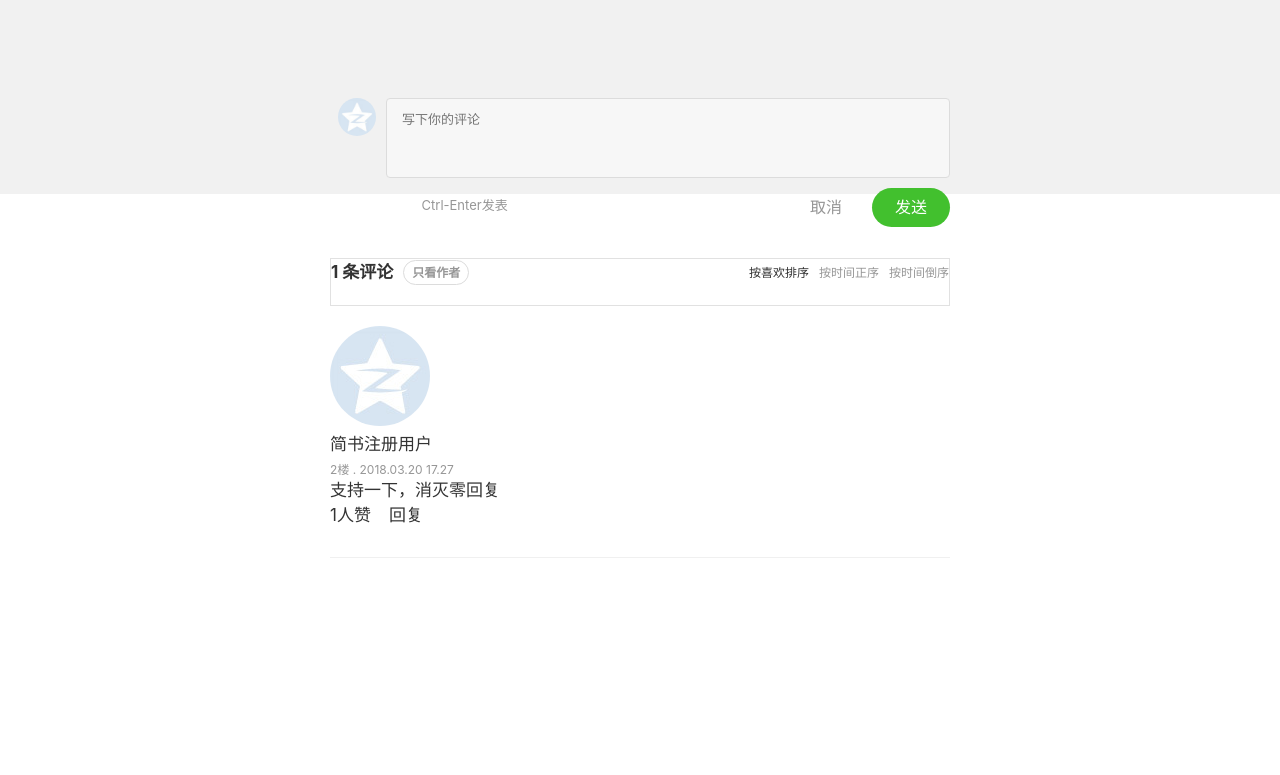
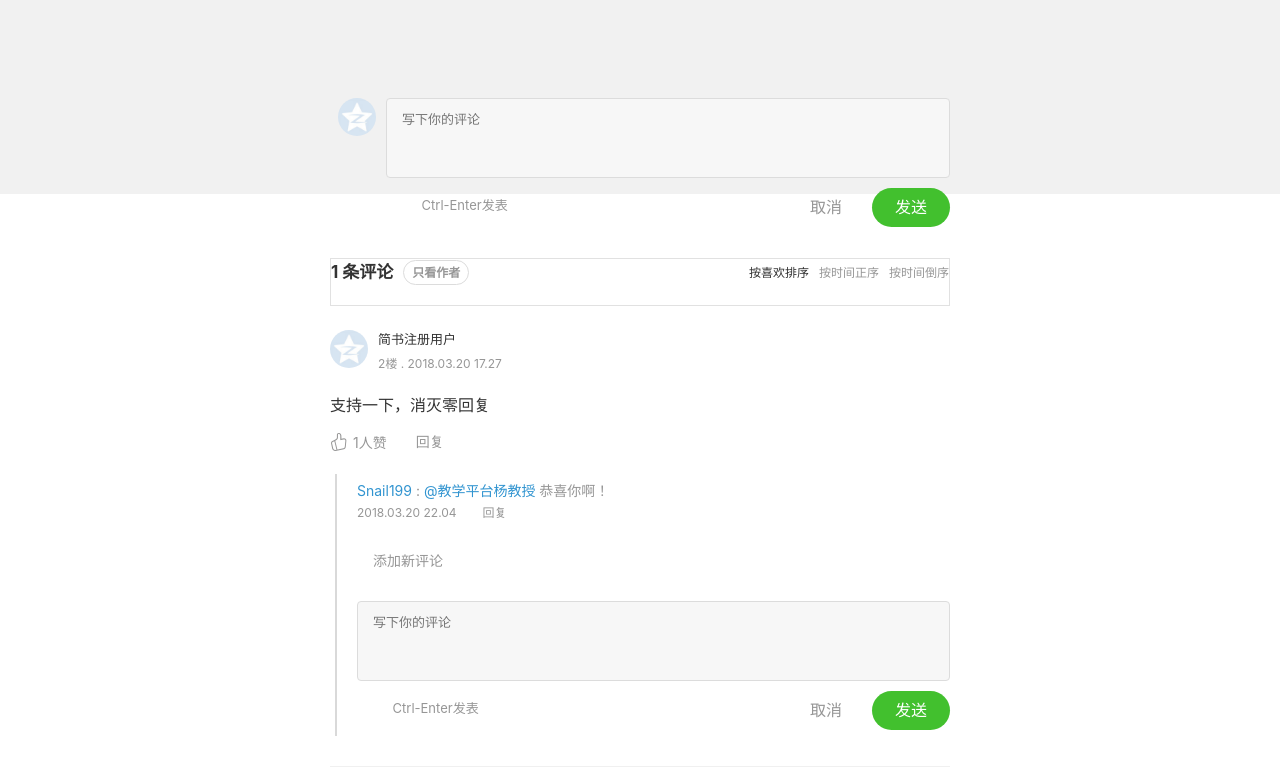
Before and after one commit to 15151853356ss/jianshu, a Nuxt app: page /p/123 in a window 1280 px wide. Shown: the part 606-1381 px from the top of the page. Before the commit the page ends 1204 px from the top, so only its background shows below. Built offline with nearby package versions, Linux system fonts and the light colour scheme; a web font is replaced by a local one.

Commit message:
添加了喜欢和点赞的动画

```diff
--- a/components/myComment.vue
+++ b/components/myComment.vue
@@ -37,8 +37,8 @@
               <div class="comment-wrap">
                   <p>支持一下，消灭零回复</p>
                   <div class="tool-group">
-                      <a href="#" class="like-btn">
-                          1人赞
+                      <a href="javascript:void(0)" class="like-btn" :class="{'iszan':iszan}" @click="iszan=!iszan">
+                          <span>1人赞</span>
                       </a>
                       <a href="#" class="comment-btn">
                           <i class="fa fa-comment-o"></i>
@@ -46,148 +46,188 @@
                       </a>
                   </div>
               </div>
-              <div class="sub-comment-list"></div>
+              <div class="sub-comment-list">
+                  <div class="sub-comment">
+                      <div class="sub-comment-content">
+                          <div class="v-tooltip-container">
+                              <nuxt-link to="/">
+                                Snail199
+                              </nuxt-link>
+                              :
+                          </div>
+                          <span>
+                              <a href="#" class="maleskine">
+                                  @教学平台杨教授
+                              </a>
+                              恭喜你啊！
+                          </span>
+                      </div>
+                      <div class="sub-tool-group">
+                          <span>2018.03.20 22.04</span>
+                          <a href="#">
+                              <i class="fa fa-comment-o"></i>
+                              <span>回复</span>
+                          </a>
+                      </div>
+                  </div>
+                  <div class="sub-comment more-comment">
+                      <a href="#" class="more-comment-btn">
+                          <i class="fa fa-edit"></i>
+                          <span>添加新评论</span>
+                      </a>
+                  </div>
+                  <my-form></my-form>
+              </div>
           </div>
 
       </div>
   </div>
 </template>
 <script>
-import myForm from '~/components/myForm'
+import myForm from "~/components/myForm";
 export default {
   name: "myComment",
-  components:{
+  components: {
     myForm
   },
   data() {
     return {
-        comments:[
+      iszan:false,
+      comments: [
         {
-                        id:19935725,
-                        floor:2,
-                        liked:true,
-                        likes_count:20,
-                        note_id:23054702,
-                        user_id:6780849,
-                        user:{
-                            avatar:'/default-avatar.jpg',
-                            id:6780849,
-                            is_author:false,
-                            nick_name:'七岁就很拽',
-                            badge:null,
-
+          id: 19935725,
+          floor: 2,
+          liked: true,
+          likes_count: 20,
+          note_id: 23054702,
+          user_id: 6780849,
+          user: {
+            avatar: "/default-avatar.jpg",
+            id: 6780849,
+            is_author: false,
+            nick_name: "七岁就很拽",
+            badge: null
           },
-                        create_at:'2018-01-25T09:38:14.000+08:00',
-                        children_count:4,
-                        compiled_content:'今年25岁的我，年纪轻轻月薪就已经达到2800了，加上提成满勤再加上我天生的睿智头脑，平常帮客人拿下拖鞋点下烟得点小费可以拿到3100。觉得自己这几年过得也不容易，现在这么有钱，都不知道怎么花了，开始花钱大手大脚了，以前网吧包夜都是喝自来水，现在敢喝红茶了，还是一晚上买两瓶，甚至打电话出去叫炒河粉而且还要加个鸡蛋，我觉得现在有点迷失自我，有什么办法？希望能回到初心！',
-                        children:[
+          create_at: "2018-01-25T09:38:14.000+08:00",
+          children_count: 4,
+          compiled_content:
+            "今年25岁的我，年纪轻轻月薪就已经达到2800了，加上提成满勤再加上我天生的睿智头脑，平常帮客人拿下拖鞋点下烟得点小费可以拿到3100。觉得自己这几年过得也不容易，现在这么有钱，都不知道怎么花了，开始花钱大手大脚了，以前网吧包夜都是喝自来水，现在敢喝红茶了，还是一晚上买两瓶，甚至打电话出去叫炒河粉而且还要加个鸡蛋，我觉得现在有点迷失自我，有什么办法？希望能回到初心！",
+          children: [
             {
-                                id:20116365,
-                                user_id:2604707,
-                                user:{
-                                    id:2604707,
-                                    nick_name:'Bowman_'
+              id: 20116365,
+              user_id: 2604707,
+              user: {
+                id: 2604707,
+                nick_name: "Bowman_"
               },
-                                parent_id:19935725,                                         create_at:'2018-01-30T11:23:03.000+08:00',
-                                compiled_content:'兄die,我也和你有着一样的困惑，甚至一度迷失自我...'
+              parent_id: 19935725,
+              create_at: "2018-01-30T11:23:03.000+08:00",
+              compiled_content:
+                "兄die,我也和你有着一样的困惑，甚至一度迷失自我..."
             },
             {
-                                id:20122216,
-                                user_id:9933465,
-                                user:{
-                                    id:9933465,
-                                    nick_name:'美女荷官'
+              id: 20122216,
+              user_id: 9933465,
+              user: {
+                id: 9933465,
+                nick_name: "美女荷官"
               },
-                                parent_id:19935725,                                         create_at:'2018-01-30T14:25:32.000+08:00',
-                                compiled_content:'是你李大钊飘了,还是我陈独秀拿不动刀了'
+              parent_id: 19935725,
+              create_at: "2018-01-30T14:25:32.000+08:00",
+              compiled_content: "是你李大钊飘了,还是我陈独秀拿不动刀了"
             },
             {
-                                id:20122226,
-                                user_id:9964877,
-                                user:{
-                                    id:9964877,
-                                    nick_name:'保坤文化传媒'
+              id: 20122226,
+              user_id: 9964877,
+              user: {
+                id: 9964877,
+                nick_name: "保坤文化传媒"
               },
-                                parent_id:19935725,                                         create_at:'2018-01-30T14:25:49.000+08:00',
-                                compiled_content:'哈哈。。'
-                            },
+              parent_id: 19935725,
+              create_at: "2018-01-30T14:25:49.000+08:00",
+              compiled_content: "哈哈。。"
+            }
           ]
         },
         {
-                        id:19935796,
-                        floor:3,
-                        liked:false,
-                        likes_count:30,
+          id: 19935796,
+          floor: 3,
+          liked: false,
+          likes_count: 30,
           create_at: "2018-01-25T09:40:18.000+08:00",
-                        note_id:23054702,
-                        user_id:6780849,
-                        user:{
-                            avatar:'/default-avatar.jpg',
-                            id:6780849,
-                            is_author:false,
-                            nick_name:'七岁就很拽',
-                            badge:null,
-
+          note_id: 23054702,
+          user_id: 6780849,
+          user: {
+            avatar: "/default-avatar.jpg",
+            id: 6780849,
+            is_author: false,
+            nick_name: "七岁就很拽",
+            badge: null
           },
-                        compiled_content:'作为一名混凝土方块移动工程师，我一直以3000的月薪骄傲，甚至一度迷失自我。。。看了楼主这篇文章，我找回了初心',
-                        children_count:3,
-                        children:[
+          compiled_content:
+            "作为一名混凝土方块移动工程师，我一直以3000的月薪骄傲，甚至一度迷失自我。。。看了楼主这篇文章，我找回了初心",
+          children_count: 3,
+          children: [
             {
-                                id:19949215,
-                                parent_id:19935796,
-                                user_id:5954136,
-                                user:{
-                                    id:5954136,
-                                    nick_name:'与笑颜开'
+              id: 19949215,
+              parent_id: 19935796,
+              user_id: 5954136,
+              user: {
+                id: 5954136,
+                nick_name: "与笑颜开"
               },
-                                create_at:'2018-01-25T16:55:40.000+08:00',
-                                compiled_content:'混凝土方块移动工程师是啥子工作，我咋没听过？我也做过混凝土这行'
+              create_at: "2018-01-25T16:55:40.000+08:00",
+              compiled_content:
+                "混凝土方块移动工程师是啥子工作，我咋没听过？我也做过混凝土这行"
             },
             {
-                                id:20062029,
-                                parent_id:19935796,
-                                user_id:8914781,
-                                user:{
-                                    id:8914781,
-                                    nick_name:'向天再借5厘米'
+              id: 20062029,
+              parent_id: 19935796,
+              user_id: 8914781,
+              user: {
+                id: 8914781,
+                nick_name: "向天再借5厘米"
               },
-                                create_at:'2018-01-28T21:06:14.000+08:00',
-                                compiled_content:'<a href="/users/88ad9c9678a6" class="maleskine-author" target="_blank" data-user-slug="88ad9c9678a6">@与笑颜开</a> 搬砖'
+              create_at: "2018-01-28T21:06:14.000+08:00",
+              compiled_content:
+                '<a href="/users/88ad9c9678a6" class="maleskine-author" target="_blank" data-user-slug="88ad9c9678a6">@与笑颜开</a> 搬砖'
             },
             {
-                                id:20122231,
-                                parent_id:19935796,
-                                user_id:9964877,
-                                user:{
-                                    id:9964877,
-                                    nick_name:'保坤文化传媒'
+              id: 20122231,
+              parent_id: 19935796,
+              user_id: 9964877,
+              user: {
+                id: 9964877,
+                nick_name: "保坤文化传媒"
               },
-                                create_at:'2018-01-25T16:55:40.000+08:00',
-                                compiled_content:'好有意思。'
-                            },
+              create_at: "2018-01-25T16:55:40.000+08:00",
+              compiled_content: "好有意思。"
+            }
           ]
         },
         {
           children: [],
-                        children_count:0,
+          children_count: 0,
           compiled_content: "楼上评论的都是大佬啊",
           create_at: "2018-01-29T11:26:53.000+08:00",
-                        floor:4,
-                        id:20080144,
-                        liked:false,
-                        likes_count:2,
+          floor: 4,
+          id: 20080144,
+          liked: false,
+          likes_count: 2,
           note_id: 23054702,
-                        user:
-                            {
+          user: {
             id: 3160769,
             nick_name: "yuebiubiu",
-                                is_author:false,
-                                avatar:'/default-avatar.jpg'
+            is_author: false,
+            avatar: "/default-avatar.jpg"
           },
-                        user_id:3160769
+          user_id: 3160769
         }
-                ],
+      ]
     };
+  },
+  methods: {
+
   }
 };
 </script>
@@ -221,30 +261,30 @@ export default {
   border-radius: 4px;
   vertical-align: top;
 }
-.comment-list .new-comment .write-function-block{
+.comment-list .new-comment .write-function-block {
   height: 50px;
 }
-.comment-list .new-comment .write-function-block .emoji{
+.comment-list .new-comment .write-function-block .emoji {
   float: left;
   margin-top: 14px;
 }
-.comment-list .new-comment .write-function-block .emoji i{
+.comment-list .new-comment .write-function-block .emoji i {
   font-size: 20px;
   color: #969696;
 }
-.comment-list .new-comment .write-function-block .emoji i:hover{
+.comment-list .new-comment .write-function-block .emoji i:hover {
   color: #2f2f2f;
 }
-.comment-list .new-comment .write-function-block .hint{
+.comment-list .new-comment .write-function-block .hint {
   float: left;
   margin: 18px 0 0 20px;
   font-size: 13px;
   color: #969696;
 }
-.comment-list .new-comment .write-function-block .btn-send{
+.comment-list .new-comment .write-function-block .btn-send {
   float: right;
   width: 78px;
-    padding: 8px 18px ;
+  padding: 8px 18px;
   margin: 10px 0;
   display: block;
   font-size: 16px;
@@ -254,28 +294,28 @@ export default {
   border-radius: 20px;
   outline: none;
 }
-.comment-list .new-comment .write-function-block .btn-send:hover{
+.comment-list .new-comment .write-function-block .btn-send:hover {
   background: #3db922;
 }
-.comment-list .new-comment .write-function-block .btn-cancel{
+.comment-list .new-comment .write-function-block .btn-cancel {
   float: right;
   margin: 18px 30px 0 0;
   font-size: 16px;
   color: #969696;
 }
-.comment-list .normal-comment-list{
+.comment-list .normal-comment-list {
   margin-top: 30px;
 }
-.comment-list .normal-comment-list .top-title{
+.comment-list .normal-comment-list .top-title {
   padding-bottom: 20px;
   border: 1px solid #e1e1e1;
   font-size: 17px;
   font-weight: 700;
 }
-.comment-list .normal-comment-list .top-title span{
+.comment-list .normal-comment-list .top-title span {
   vertical-align: middle;
 }
-.comment-list .normal-comment-list .top-title .author-only{
+.comment-list .normal-comment-list .top-title .author-only {
   margin-left: 10px;
   padding: 4px 8px;
   font-size: 12px;
@@ -283,20 +323,150 @@ export default {
   border: 1px solid #dcdcdc;
   border-radius: 20px;
 }
-.comment-list .normal-comment-list .top-title .pull-right{
+.comment-list .normal-comment-list .top-title .pull-right {
   float: right;
 }
-.comment-list .normal-comment-list .top-title .pull-right a{
+.comment-list .normal-comment-list .top-title .pull-right a {
   font-size: 12px;
   color: #969696;
   margin-left: 10px;
   font-weight: 400;
 }
-.comment-list .normal-comment-list .top-title .pull-right a.active{
+.comment-list .normal-comment-list .top-title .pull-right a.active {
   color: #2f2f2f;
 }
-.comment-list .comment{
+.comment-list .comment {
   padding: 20px 0 30px 0;
   border-bottom: 1px solid #f0f0f0;
 }
+.comment-list .comment .author {
+  margin-bottom: 20px;
+}
+.comment-list .comment .v-tooltip-container {
+  display: inline-block;
+}
+.comment-list .comment .author .avatar {
+  width: 38px;
+  height: 38px;
+  display: inline-block;
+  vertical-align: middle;
+  margin-right: 10px;
+}
+.comment-list .comment .author .info {
+  display: inline-block;
+  vertical-align: middle;
+}
+.comment-list .comment .author .info .name {
+  font-size: 13px;
+}
+.comment-list .comment .author .info .name .meta {
+  font-size: 12px;
+  color: #969696;
+}
+.comment-list .comment .comment-wrap p {
+  font-size: 16px;
+  margin: 10px 0;
+  word-break: break-all;
+  line-height: 1.7;
+}
+.comment-list .comment .comment-wrap .like-btn {
+  padding-left: 23px;
+  margin-right: 10px;
+  display: inline-block;
+  vertical-align: middle;
+  font-size: 0;
+  color: #969696;
+  position: relative;
+}
+.comment-list .comment .comment-wrap .like-btn:hover span{
+  color: #333!important;
+}
+.comment-list .comment .comment-wrap .like-btn:hover:before {
+  background-position-x:-50px;
+}
+.comment-list .comment .comment-wrap .like-btn:before {
+  content: "";
+  width: 50px;
+  height: 50px;
+  position: absolute;
+  left: -16px;
+  top: -16px;
+  background: url(../assets/img/zan.png);
+  background-repeat: no-repeat;
+  background-position: left;
+  background-size: 1050px 50px;
+}
+.comment-list .comment .comment-wrap .iszan.like-btn::before{
+  animation: changeZan .6s steps(19) forwards;
+}
+.comment-list .comment .comment-wrap .like-btn span {
+  font-size: 14px;
+  color: #969696;
+}
+@keyframes changeZan {
+    0%{
+        background-position: -50px;
+    }
+    100%{
+        background-position: right;
+    }
+}
+.like.islike{
+    background: #ea6f5a;
+}
+.comment-list .comment .comment-wrap .comment-btn {
+  font-size: 14px;
+  color: #969696;
+}
+.comment-list .comment .comment-wrap .comment-btn i {
+  font-size: 18px;
+  margin-right: 5px;
+}
+.comment-list .sub-comment-list {
+  margin: 20px 0 0 5px;
+  padding: 5px 0 5px 20px;
+  border-left: 2px solid #d9d9d9;
+}
+.comment-list .sub-comment-list .sub-comment {
+  padding-bottom: 15px;
+  margin-bottom: 15px;
+  border: 1px dashed #f0f0f0;
+}
+.comment-list .sub-comment-list .sub-comment .sub-comment-content {
+  font-size: 14px;
+  line-height: 1.7;
+  margin-bottom: 1.5px;
+}
+.comment-list .sub-comment-list .sub-comment a {
+  color: #3194d0;
+}
+.comment-list .sub-comment-list .sub-comment .sub-tool-group {
+  font-size: 12px;
+  color: #969696;
+}
+.comment-list .sub-comment-list .sub-comment .sub-tool-group a {
+  margin-left: 10px;
+  color: #969696;
+}
+.comment-list .sub-comment-list .sub-comment .sub-tool-group a i {
+  margin-right: 5px;
+  font-size: 14px;
+}
+.comment-list .sub-comment-list .sub-comment {
+  border: 0;
+  font-size: 14px;
+  color: #969696;
+}
+.comment-list .sub-comment-list .more-comment a {
+  color: #969696;
+}
+.comment-list .sub-comment-list .more-comment a:hover {
+  color: #333;
+}
+.comment-list .sub-comment-list .more-comment a i {
+  margin-right: 5px;
+}
+.comment-list .sub-comment-list form {
+  margin: 0;
+}
 </style>
```
Also changed, not shown: assets/css/index.css (+23 -0 lines), pages/p/_id.vue (+10 -4 lines). Lines whose indentation alone changed are shown as unchanged.
